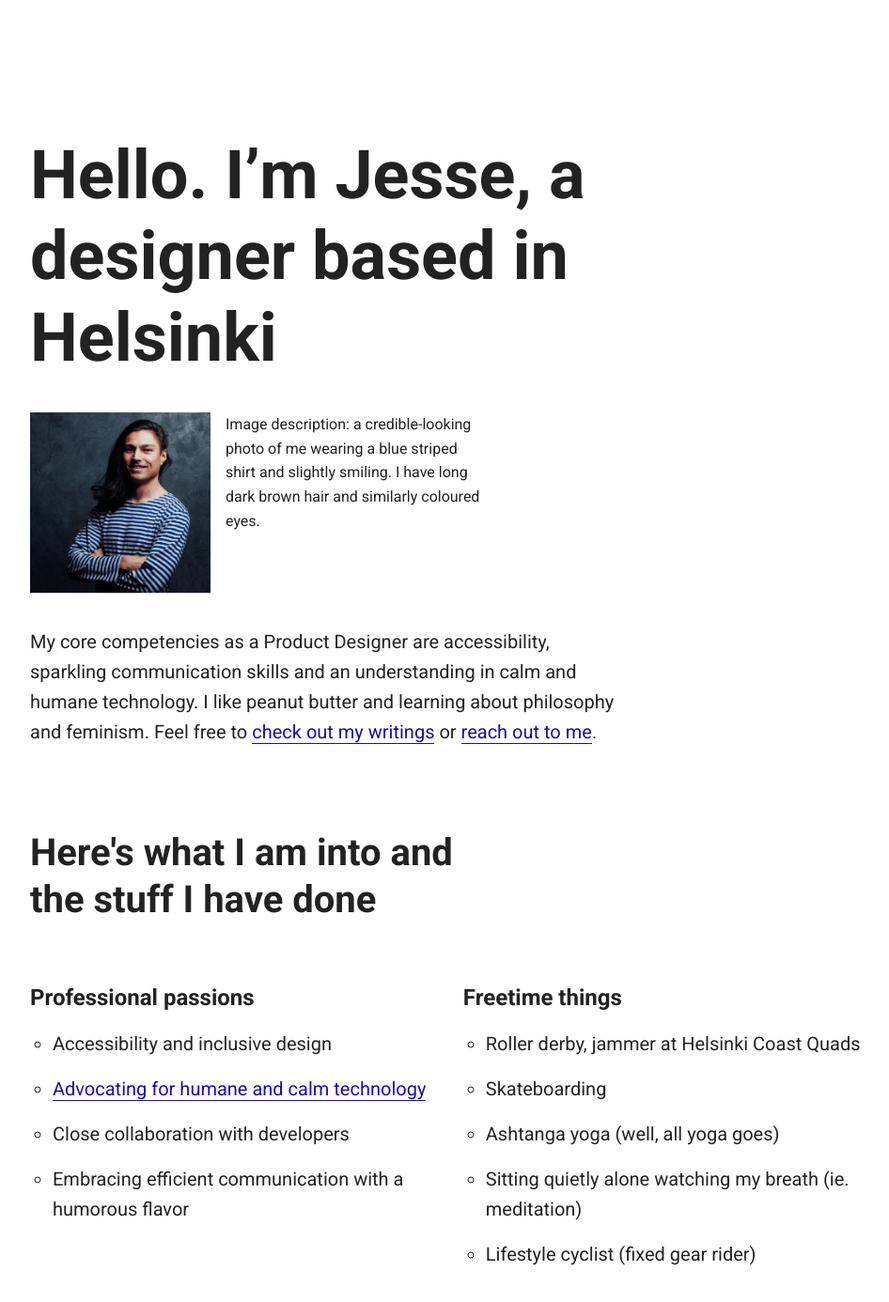
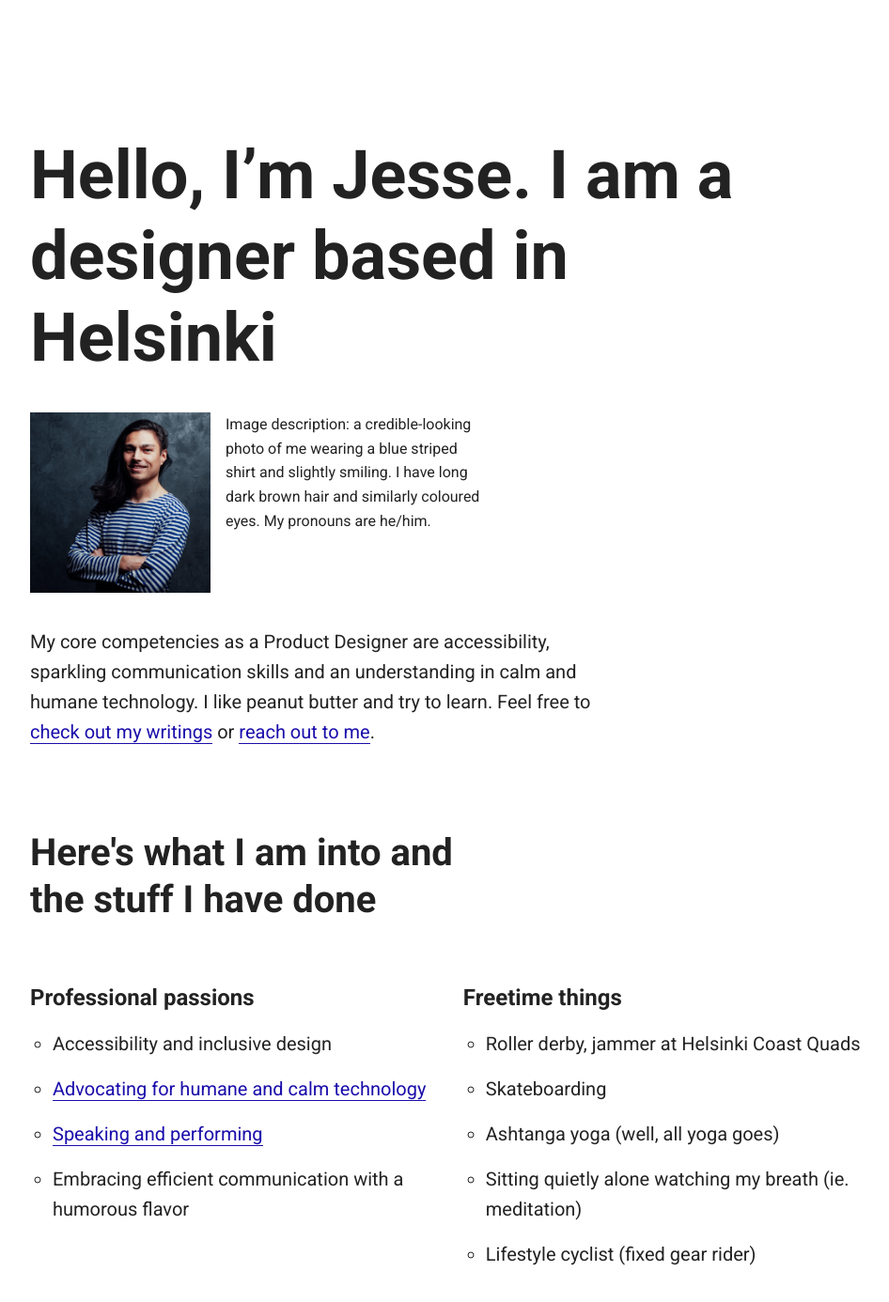
Before and after one commit to jesseu/jesseu.github.io, a Jekyll site: the page built from index.html, in a window 1280 px wide and 1400 px high. Shown: the top 1386 px of the window at 94% size, without its empty margins (128-1074 px from the left). Built offline with Jekyll 4.4.1, drawn with Linux system fonts in a browser that asks for light colours.

Commit message:
Update index.html

```diff
--- a/index.html
+++ b/index.html
@@ -5,18 +5,18 @@ title: Jesse Ukkonen
 
 	<div class="row">
 		<div class="ten columns" style="margin-top: 15%">
-		<h1>Hello. I’m Jesse, a designer based in Helsinki</h1>
+		<h1>Hello, I’m Jesse. I am a designer based in Helsinki</h1>
 	      	</div>
 	</div>
 
 	<figure class="row">
 	  <img src="images/jesse_qvik_cv_square.jpg" alt="A photograph of me, Jesse Ukkonen" class="one-half column avatar">
-	  <figcaption class="one-third column">Image description: a credible-looking photo of me wearing a blue striped shirt and slightly smiling. I have long dark brown hair and similarly coloured eyes.</figcaption>
+	  <figcaption class="one-third column">Image description: a credible-looking photo of me wearing a blue striped shirt and slightly smiling. I have long dark brown hair and similarly coloured eyes. My pronouns are he/him.</figcaption>
 	</figure>
 
 	<div class="row">
 		<div class="eight columns">
-			<p>My core competencies as a Product Designer are accessibility, sparkling communication skills and an understanding in calm and humane technology</a>. I like peanut butter and learning about philosophy and feminism. Feel free to <a href="#writings">check out my writings</a> or <a href="#connect">reach out to me</a>.</p>
+			<p>My core competencies as a Product Designer are accessibility, sparkling communication skills and an understanding in calm and humane technology</a>. I like peanut butter and try to learn. Feel free to <a href="#writings">check out my writings</a> or <a href="#connect">reach out to me</a>.</p>
 		</div>
 	</div>
 
@@ -34,7 +34,7 @@ title: Jesse Ukkonen
 				<ul>
 					<li>Accessibility and inclusive design</li>
 					<li><a href="#calm-design">Advocating for humane and calm technology</a></li>
-					<li>Close collaboration with developers</li>
+					<li><a href="#keynotes">Speaking and performing</a></li>
 					<li>Embracing efficient communication with a humorous flavor</li>
 				</ul>
 		</div>
@@ -53,7 +53,7 @@ title: Jesse Ukkonen
 
 	<div class="row">
 		<div class="eight columns" style="margin-top: 5%">
-		<h3>Keynotes I've given</h3>
+			<h3><a id="keynotes"></a>Keynotes I've given</h3>
 			<ul>
 				<li><a href="https://qvik.com/events/monikanavainen-saavutettavuus/" target="_blank">Monikanavainen saavutettavuus</a>, webinar</li>
 				<li>"Miksi digipalveluiden saavutettavuus on tärkeää?", Keynote at Terveystalo</li>
```
